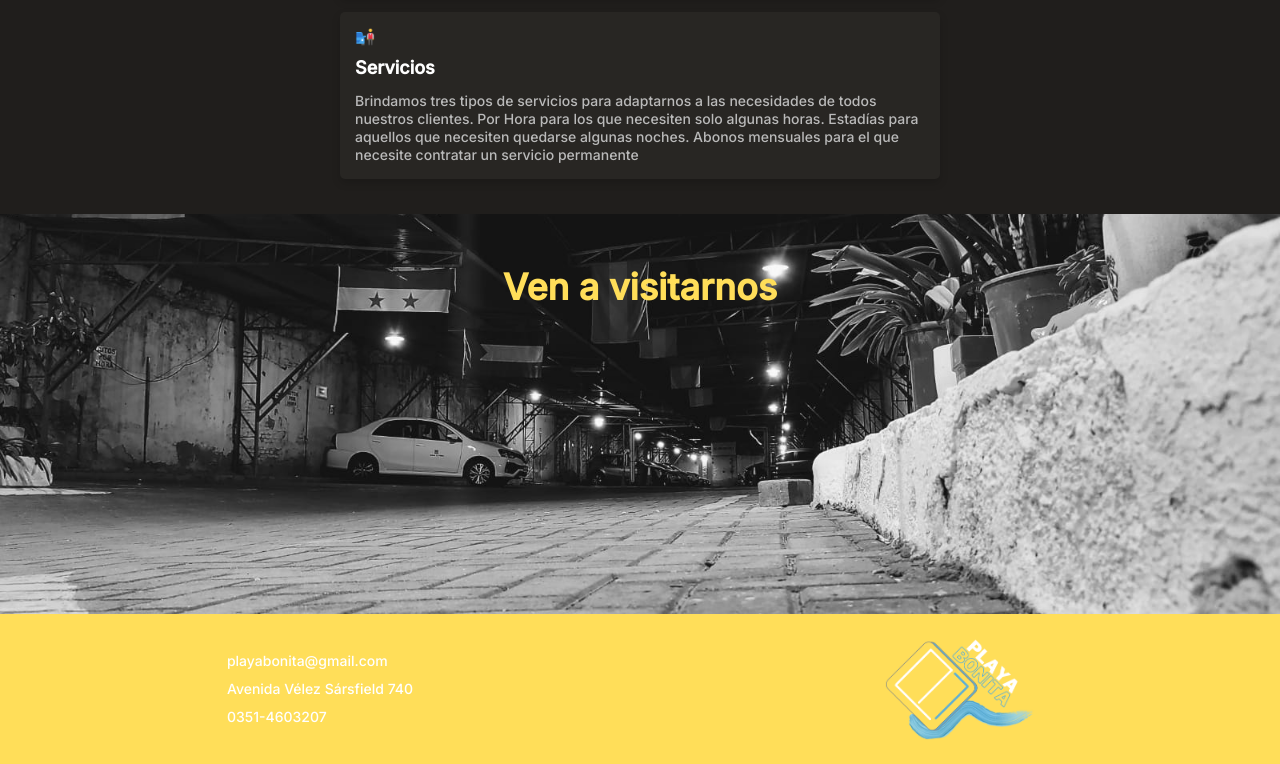
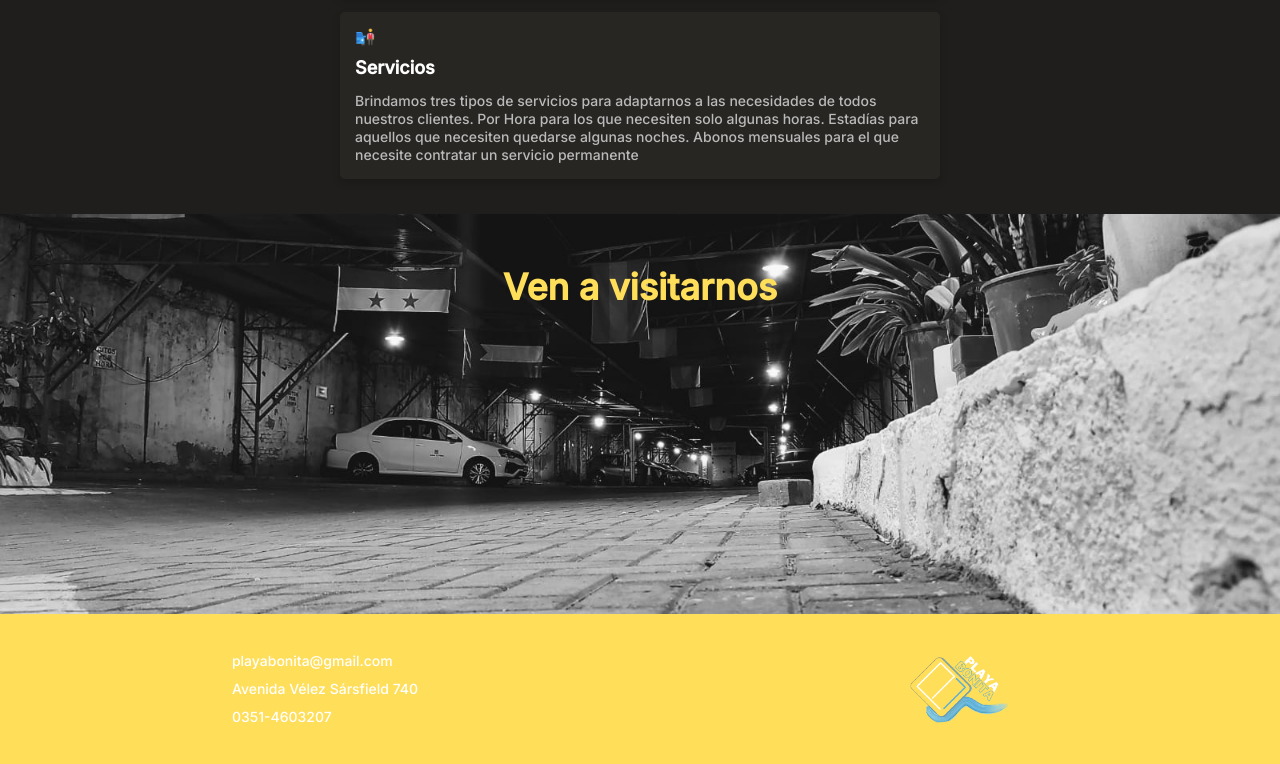
Before and after one commit to NicolasAnllo/PlayaBonita, a plain HTML site: page PaginaWeb/index.html in a window 1280 px wide. Shown: the part 1620-2384 px from the top of the page. Drawn offline with Linux system fonts and the light colour scheme.

Commit message:
segundo comit de del proyecto

```diff
--- a/PaginaWeb/styles.css
+++ b/PaginaWeb/styles.css
@@ -365,13 +365,14 @@ footer {
     background-color: var(--beach-yellow);
 }
 footer section{
+    display: flex;
     width: 50%;
     display: flex;
     justify-content: center;
     align-items: center;
 }
 footer section img{
-    width: 150px;
+    width: 100px;
     margin-top: 0px;
     align-self: center;
     border-radius: 20px;
@@ -381,6 +382,7 @@ footer .left ul {
     font-weight: 500;
     line-height: 1.8rem;
     list-style: none;
+    margin-left: 10px;
 }
 .left li{
     margin: 10px 0;
```
